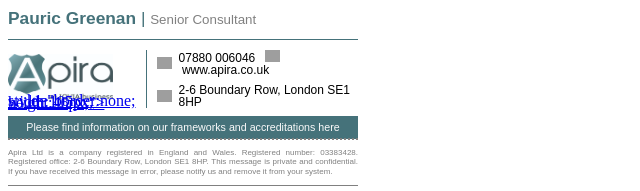
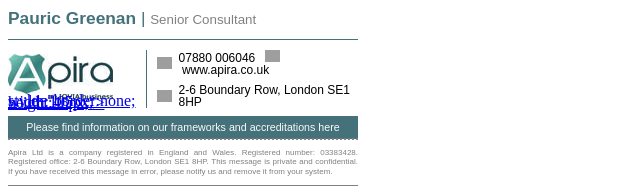
Before and after one commit to pg81017/signature, a plain HTML site: page index.html in a window 1280 px wide. Shown: the top 191 px of the page, 0-640 px from the left. Drawn offline with Linux system fonts and the light colour scheme; grey boxes are pictures that could not be loaded.

Commit message:
Update index.html

```diff
--- a/index.html
+++ b/index.html
@@ -31,7 +31,7 @@
               <td valign="top" align="left" style="border:none;"><table width="100%" border="0" cellspacing="0" cellpadding="0" style="border-collapse: collapse; margin: 0; border:none; padding:0;">
                   <tbody>
                     <tr>
-                      <td width="105" style="line-height:1px;border:none;"><a href="https://www.apira.co.uk" target="_blank"><img src="image001-3.jpg" alt="Apira logo" width="105" height="46"> style="border:none; width:105px; height:46px;"></a></td>
+                      <td width="105" style="line-height:1px;border:none;"><a href="https://www.apira.co.uk" target="_blank"><img src="image001-3 (1).jpg" alt="Apira logo" width="105" height="46"> style="border:none; width:105px; height:46px;"></a></td>
                       <td width="10" style="font-size:1px; line-height:1px;border:none;" valign="top">&nbsp;</td>
                       <td valign="middle" align="left" style="line-height: 1px; border-left: 1px solid #45727a; padding-left: 10px;"><table align="left" border="0" cellpadding="0" cellspacing="0" width="100%" style="border-collapse: collapse; margin: 0;">
                           <tbody>
```
